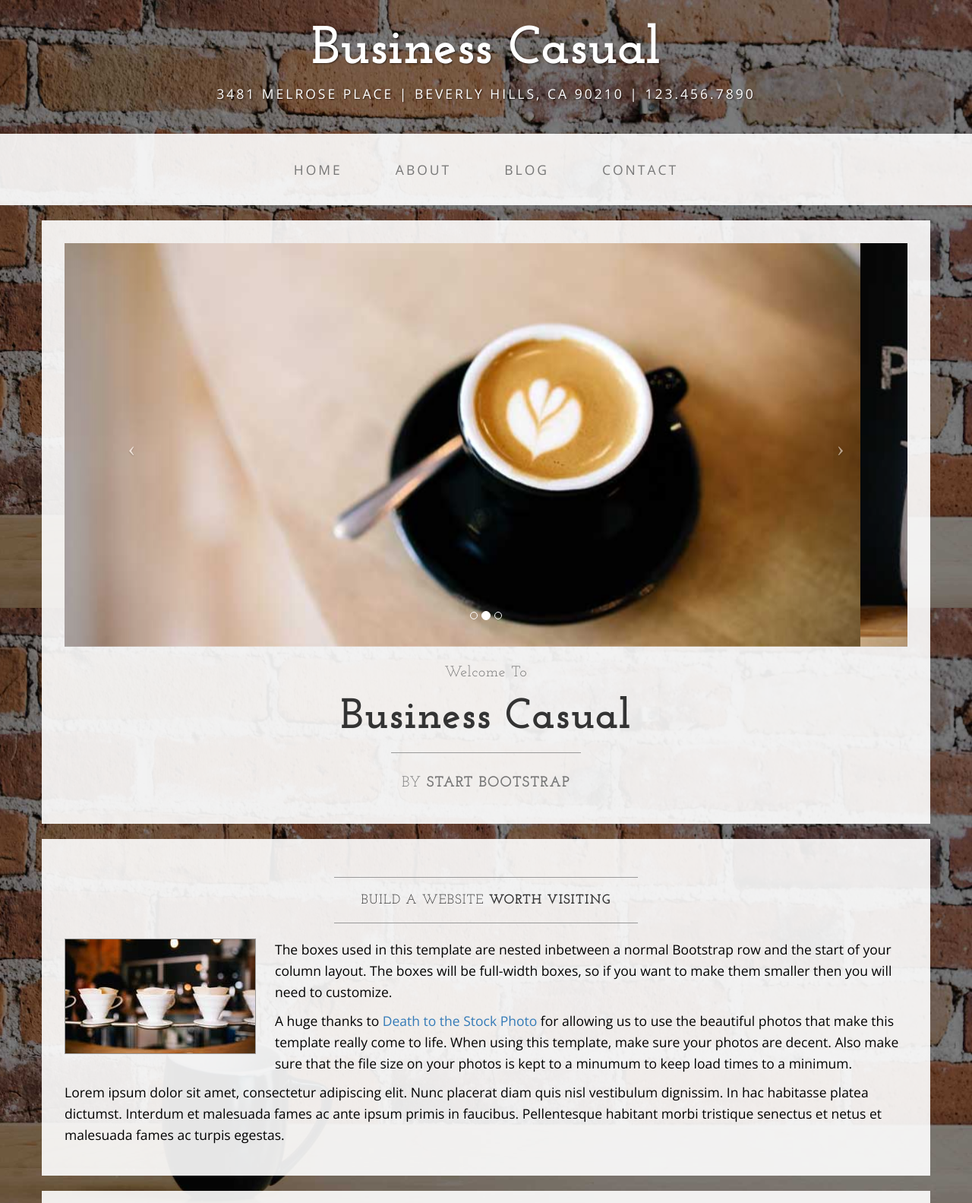
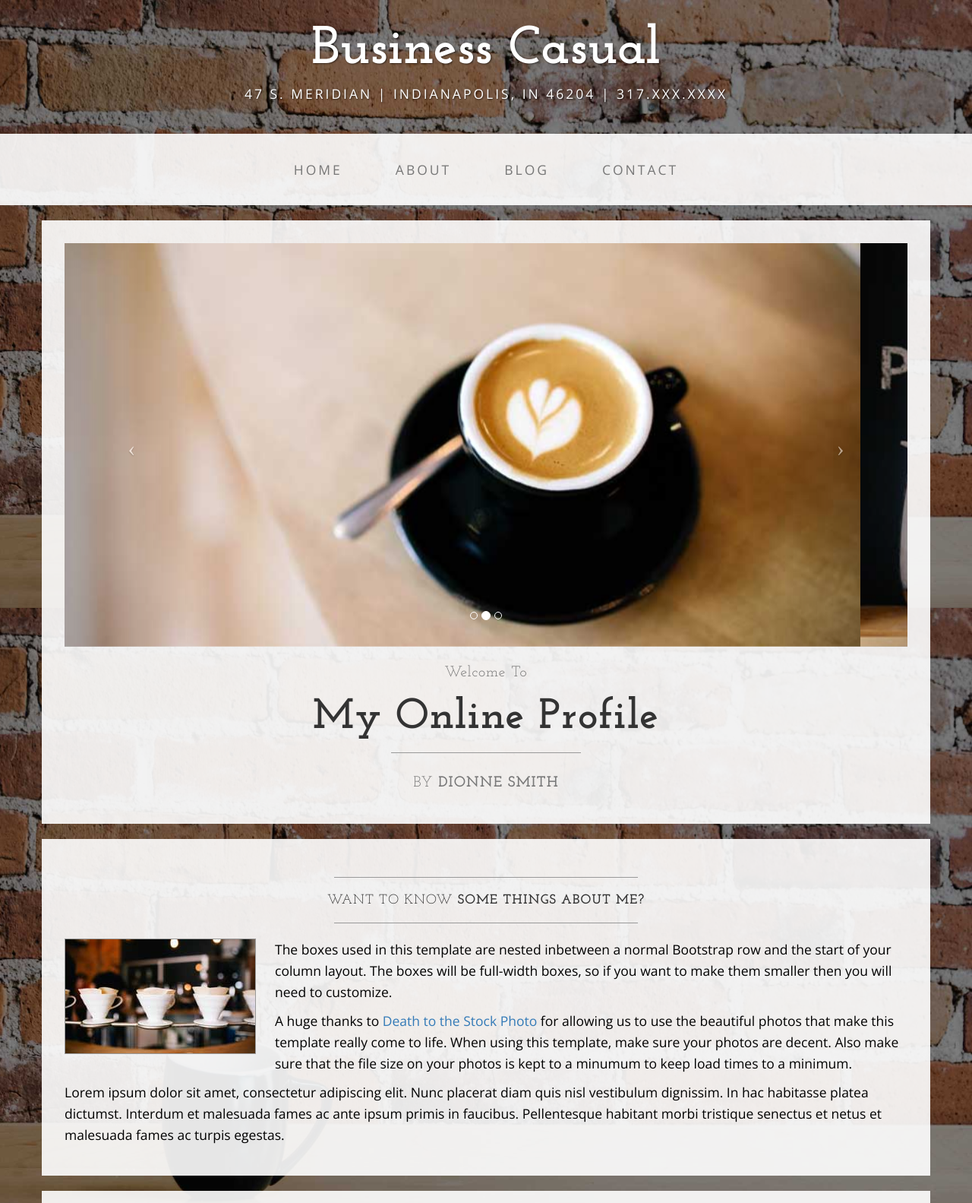
Before and after one commit to dionnesmith/dionnesmith.github.io, a plain HTML site: page index.html in a window 1280 px wide. Shown: the top 1583 px of the page at 76% size. Drawn offline with nearby package versions, Linux system fonts and the light colour scheme.

Commit message:
Fixed index file.

```diff
--- a/index.html
+++ b/index.html
@@ -33,7 +33,7 @@
 <body>
 
     <div class="brand">Business Casual</div>
-    <div class="address-bar">3481 Melrose Place | Beverly Hills, CA 90210 | 123.456.7890</div>
+    <div class="address-bar">47 S. Meridian | Indianapolis, IN 46204 | 317.xxx.xxxx</div>
 
     <!-- Navigation -->
     <nav class="navbar navbar-default" role="navigation">
@@ -108,11 +108,11 @@
                     <h2 class="brand-before">
                         <small>Welcome to</small>
                     </h2>
-                    <h1 class="brand-name">Business Casual</h1>
+                    <h1 class="brand-name">My Online Profile</h1>
                     <hr class="tagline-divider">
                     <h2>
                         <small>By
-                            <strong>Start Bootstrap</strong>
+                            <strong>Dionne Smith</strong>
                         </small>
                     </h2>
                 </div>
@@ -123,8 +123,8 @@
             <div class="box">
                 <div class="col-lg-12">
                     <hr>
-                    <h2 class="intro-text text-center">Build a website
-                        <strong>worth visiting</strong>
+                    <h2 class="intro-text text-center">Want To Know
+                        <strong>Some Things About Me?</strong>
                     </h2>
                     <hr>
                     <img class="img-responsive img-border img-left" src="img/intro-pic.jpg" alt="">
```
Also changed, not shown: about.html (+2 -2 lines), contact.html (+1 -1 lines).
